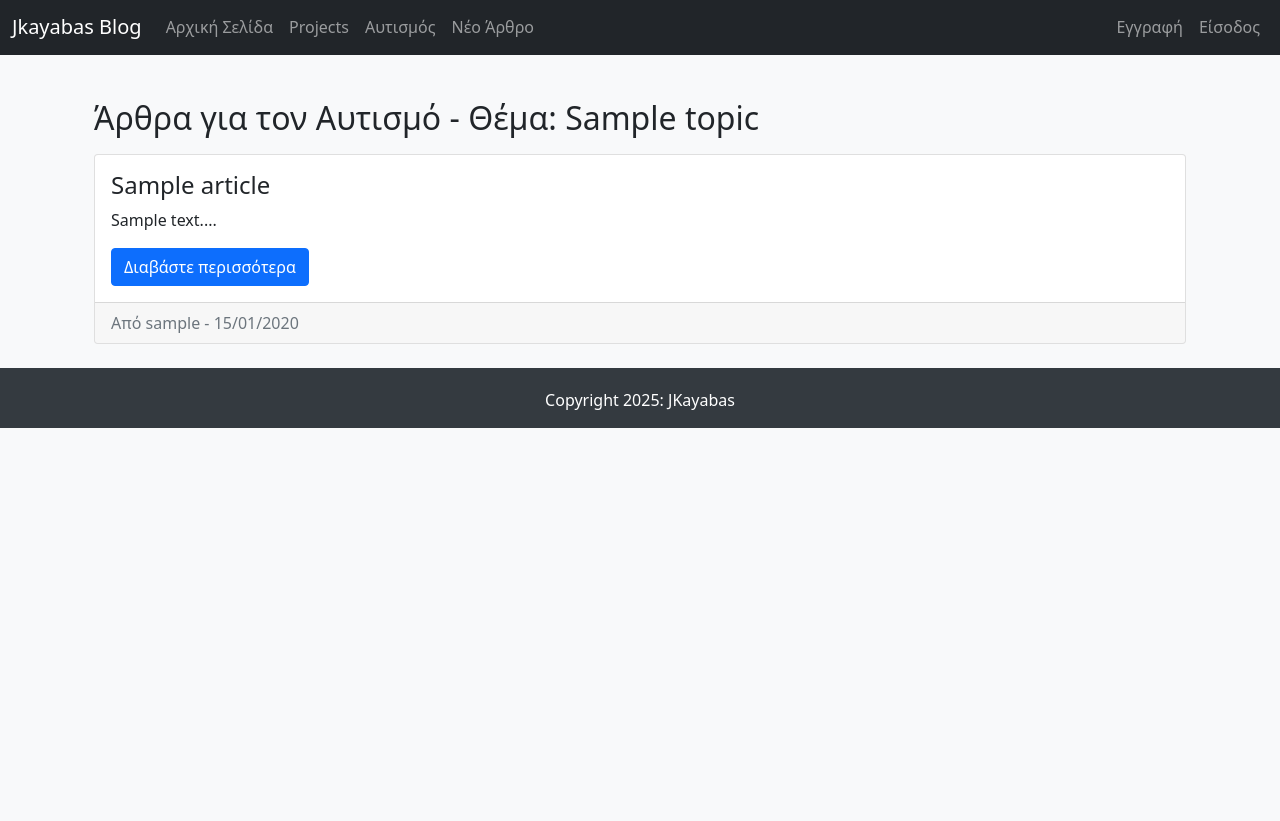
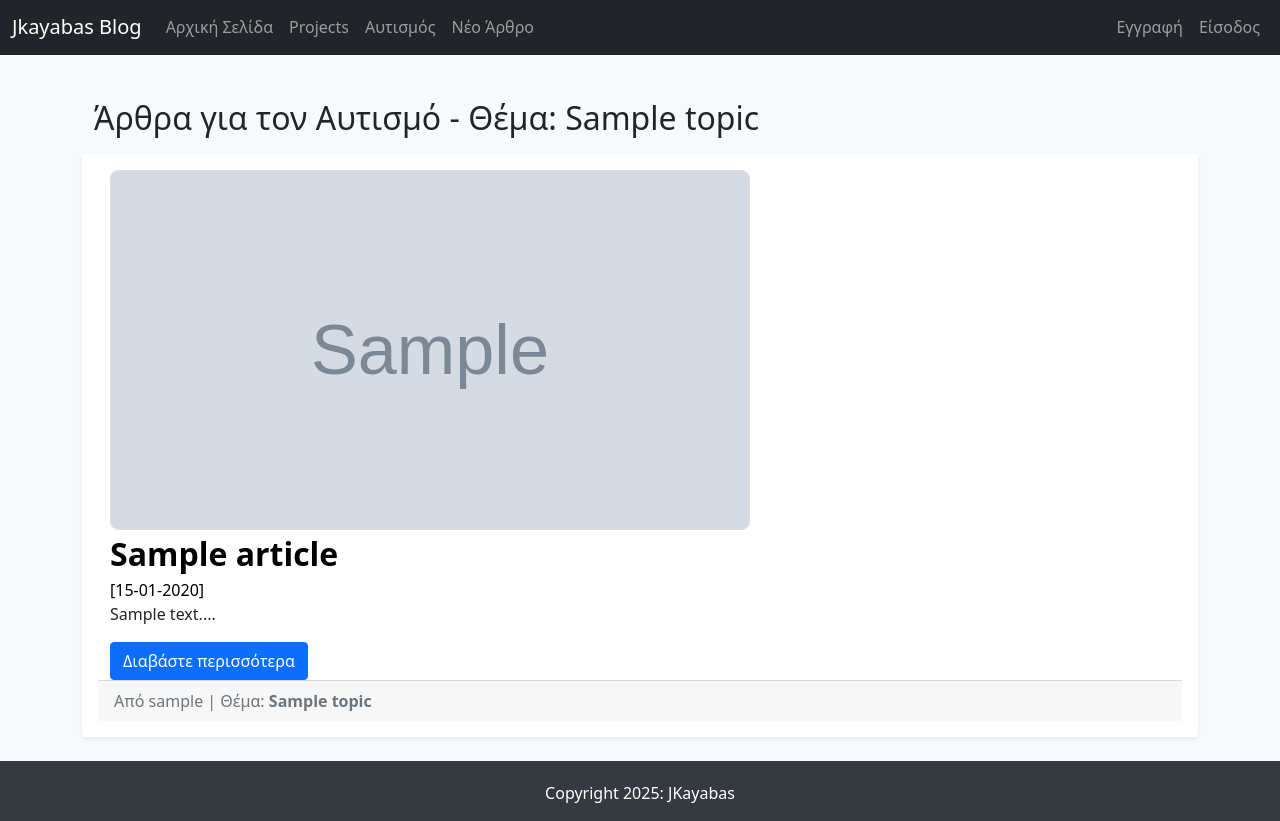
Before and after one commit to jkagiavas/FlaskBlogApp, a Flask app: template src/FlaskBlogApp/templates/topic_articles.html in a window 1280 px wide. Shown: the part 334-1155 px from the top of the page. Before the commit the page ends 762 px from the top, so only its background shows below. Run offline with Flask 2, Linux system fonts and the light colour scheme; the template is opened without the code that fills it: values that come from a table or form of the project are taken from there, others are empty; tables that the repository leaves empty hold one stand-in row (values such as "Sample post"); grey boxes marked "Sample" are stand-in pictures.

Commit message:
diorthosi templates

```diff
--- a/requirements.txt
+++ b/requirements.txt
@@ -1,7 +1,7 @@
 alembic==1.16.2
 bcrypt==3.2.0
 blinker==1.9.0
-cffi==1.15.0
+cffi==1.16.0
 click==8.0.1
 dnspython==2.1.0
 email-validator==1.1.3
--- a/src/FlaskBlogApp/templates/index.html
+++ b/src/FlaskBlogApp/templates/index.html
@@ -26,6 +26,8 @@
             <p class="main-article-partial-text">
               {{ article.article_body | truncate(255) | safe }}
             </p>
+            <a href="{{ url_for('full_article', article_id=article.id) }}" class="btn btn-primary">Διαβάστε περισσότερα</a>
+
             <p class="">Από
               <span>
                 <a class="author-name" href="{{ url_for('articles_by_author', author_id=article.author.id) }}"> {{ article.author.username }}
--- a/src/FlaskBlogApp/templates/topic_articles.html
+++ b/src/FlaskBlogApp/templates/topic_articles.html
@@ -3,19 +3,31 @@
   <div class="container mt-4">
     <h2>Άρθρα για τον Αυτισμό - Θέμα: {{ topic.name }}</h2>
 
-    {% for article in articles %}
-      <div class="card my-3">
-        <div class="card-body">
-          <h4 class="card-title">{{ article.article_title }}</h4>
-          <p class="card-text">{{ article.article_body[:250]|safe }}...</p>
+     {% for article in articles %}
+      <div class="row my-3 p-3 bg-body rounded shadow-sm">
+          <div class="col col-md-12">
+            {% if article.article_image %}
+              <img src="{{ url_for('static', filename='images/articles_images/'+article.article_image) }}" alt=""
+                   class="img-responsive a_image" width="640px" height="360px">
+            {% endif %}
+          </div>
+          <div class="col col-md-12">
+            <div class="main-article-title">
+              <a class="article_title" href="{{ url_for('full_article',article_id=article.id) }}">{{ article.article_title | safe }}</a>
+            </div>
+          <small class="article_date">[{{ article.date_created.strftime('%d-%m-%Y') }}]</small>
+          <p class="card-text">{{ article.article_body[:250] |safe }}...</p>
           <a href="{{ url_for('full_article', article_id=article.id) }}" class="btn btn-primary">Διαβάστε περισσότερα</a>
         </div>
         <div class="card-footer text-muted">
-          Από {{ article.author.username }} - {{ article.date_created.strftime('%d/%m/%Y') }}
+          Από {{ article.author.username }}
+          {% if article.topic %}
+            | Θέμα: <strong>{{ article.topic.name }}</strong>
+          {% endif %}
         </div>
       </div>
-    {% else %}
+      {% else %}
       <p>Δεν υπάρχουν άρθρα σε αυτό το θέμα.</p>
-    {% endfor %}
+     {% endfor %}
   </div>
 {% endblock %}
```
Also changed, not shown: src/FlaskBlogApp/templates/autism.html (+13 -4 lines).
